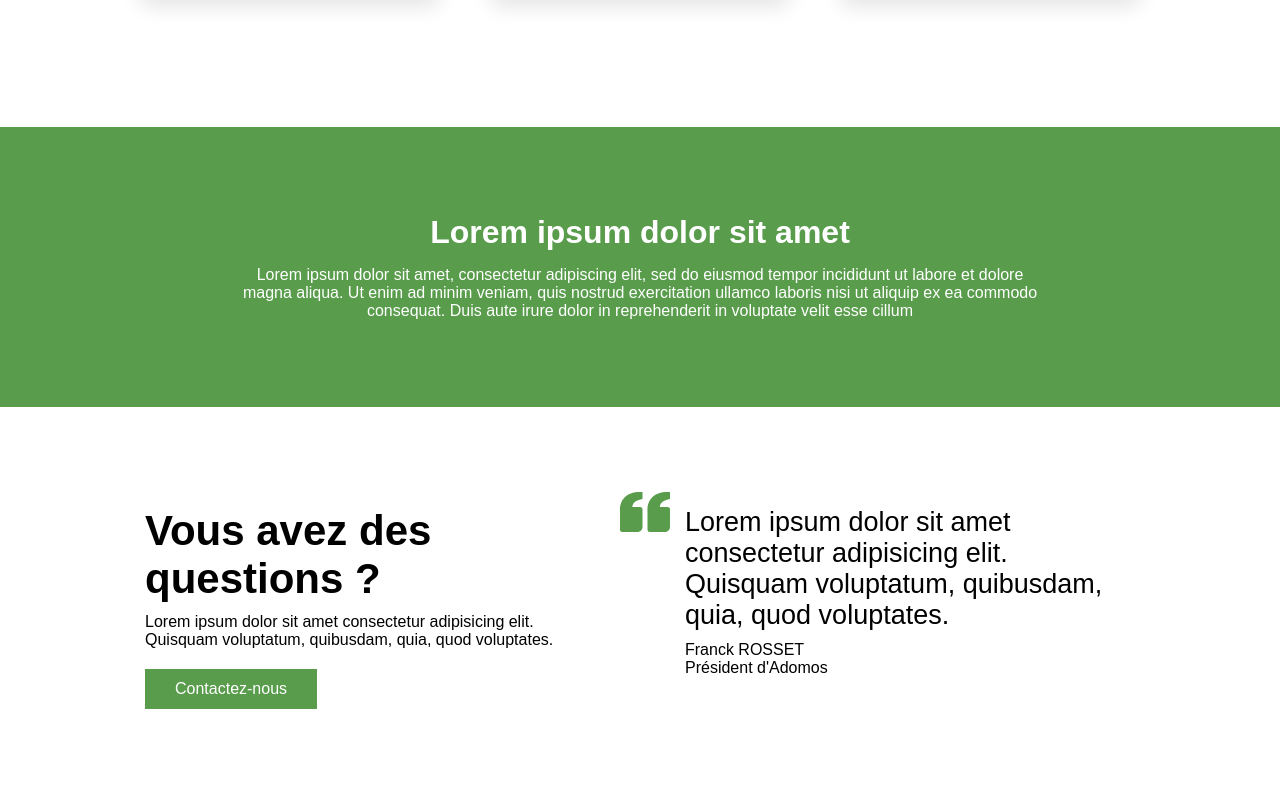
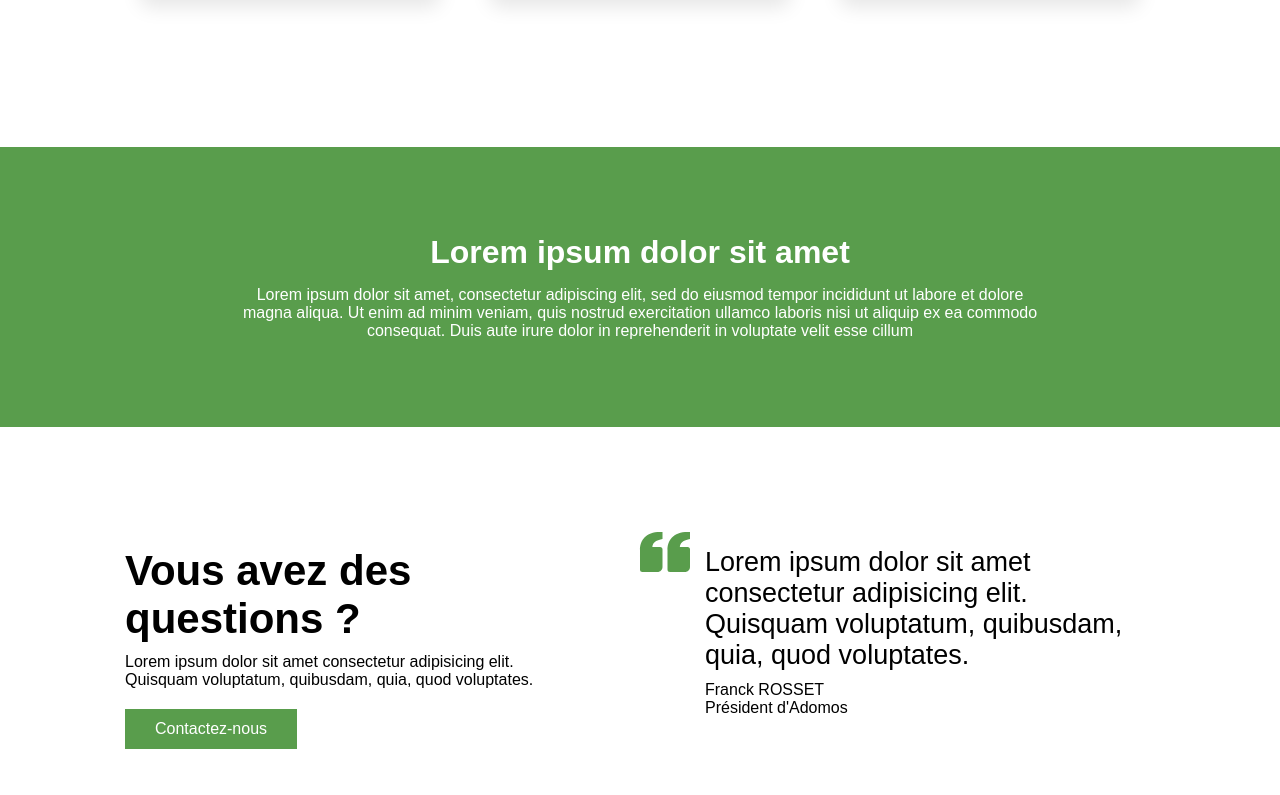
Before and after one commit to aminwastaken/showcase-website, a plain HTML site: page index.html in a window 1280 px wide. Shown: the part 1885-2680 px from the top of the page. Drawn offline with Linux system fonts and the light colour scheme; a web font is replaced by a local one.

Commit message:
Adjust layout

```diff
--- a/css/fifth-section.css
+++ b/css/fifth-section.css
@@ -1,9 +1,9 @@
 .section5 {
-  margin: 100px 0px;
+  margin: 120px 0px;
   display: flex;
   justify-content: center;
   width: 100%;
-  gap: 90px;
+  gap: 130px;
 }
 
 .section5 div {
@@ -25,11 +25,9 @@
   z-index: -1;
   color: #599d4c;
 }
-
 .section5 .contact-container a {
   display: inline-block;
 }
-
 .section5 .contact-container p {
   margin: 10px 0px 20px 0px;
 }
--- a/css/fourth-section.css
+++ b/css/fourth-section.css
@@ -4,7 +4,7 @@
   width: 100%;
   align-items: center;
   justify-content: center;
-  margin-top: 80px;
+  margin-top: 100px;
   min-height: 280px;
   background-color: #599d4c;
   color: white;
```
